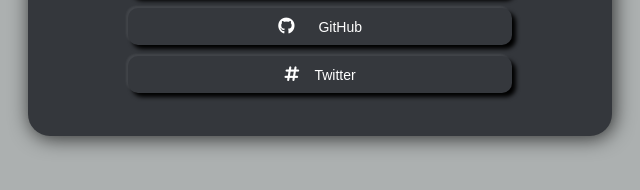
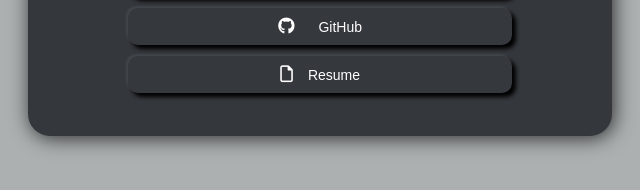
Before and after one commit to jituahir1010/profile, a plain HTML site: page index.html in a window 1280 px wide. Shown: the part 480-670 px from the top of the page, 320-960 px from the left. Drawn offline with Linux system fonts and the light colour scheme.

Commit message:
Adding new

```diff
--- a/index.html
+++ b/index.html
@@ -44,8 +44,8 @@
       <i class="icon fa-brands fa-github"></i></i> GitHub
     </button>
 
-    <button class="btn buttons2" onclick="window.open('https://twitter.com/JituAhir14', '_blank');" type="button">
-      <i class=" icon fa-solid fa-hashtag"></i>Twitter
+    <button class="btn buttons2" onclick="window.open('https://res.cloudinary.com/jituahir1010/image/upload/v1729231404/Jitendra_Kumar_Oct_2024_u8nbyl.pdf', '_blank');" type="button">
+      <i class=" icon fa-regular fa-file"></i>Resume
     </button>
 
     </div>
```
